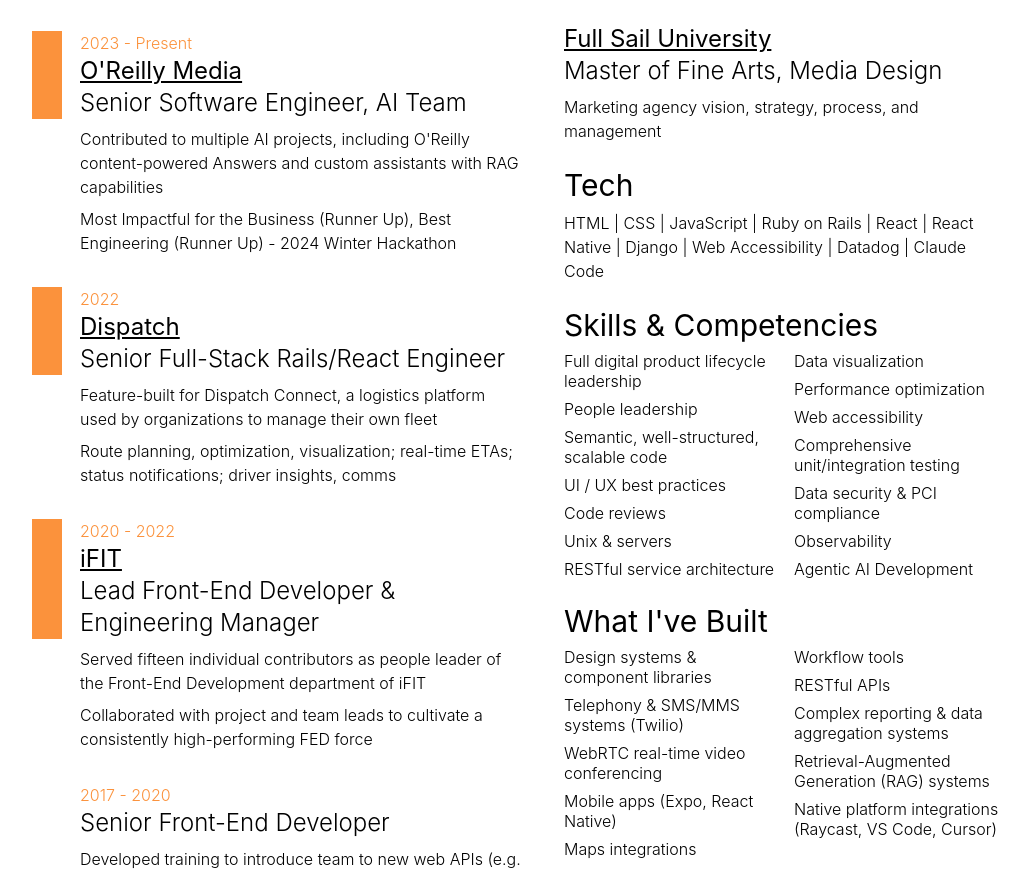
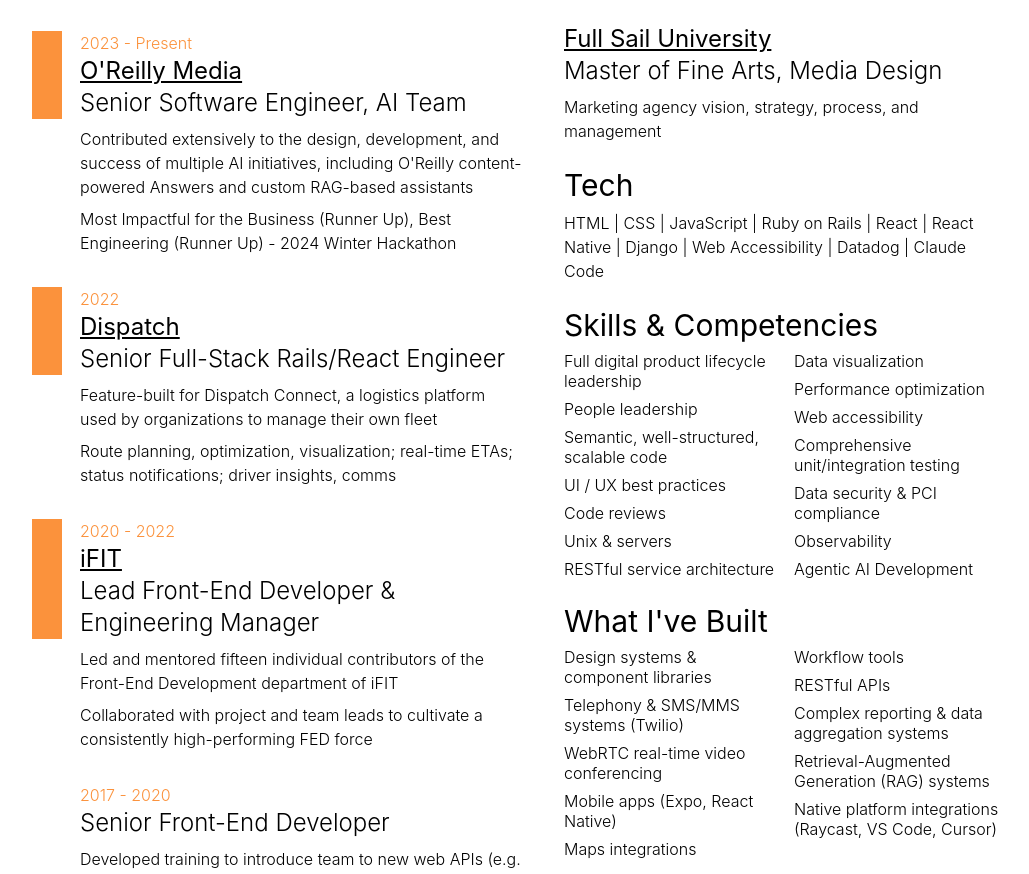
Before and after one commit to DerektheDev/derekthe-dev, a Next.js app: page /resume in a window 1280 px wide. Shown: the part 289-1163 px from the top of the page, without its empty margins (96-1125 px from the left). Built offline with nearby package versions, Linux system fonts and the light colour scheme.

Commit message:
Update resume wording

```diff
--- a/data/resume-data.js
+++ b/data/resume-data.js
@@ -6,7 +6,7 @@ export const jobs = [
     dateRange: ["2023", "Present"],
     location: "Remote",
     bullets: [
-      "Contributed to multiple AI projects, including O'Reilly content-powered Answers and custom assistants with RAG capabilities",
+      "Contributed extensively to the design, development, and success of multiple AI initiatives, including O'Reilly content-powered Answers and custom RAG-based assistants",
       "Most Impactful for the Business (Runner Up), Best Engineering (Runner Up) - 2024 Winter Hackathon",
       // "Early-adopter & presenter on the use of Artificial Intelligence in daily work",
     ]
@@ -30,7 +30,7 @@ export const jobs = [
     dateRange: ["2020", "2022"],
     location: "Remote",
     bullets: [
-      "Served fifteen individual contributors as people leader of the Front-End Development department of iFIT",
+      "Led and mentored fifteen individual contributors of the Front-End Development department of iFIT",
       "Collaborated with project and team leads to cultivate a consistently high-performing FED force",
       // "Ensured iFIT served the needs of its people in personal growth as much as they support the company in its goals",
     ],
```
